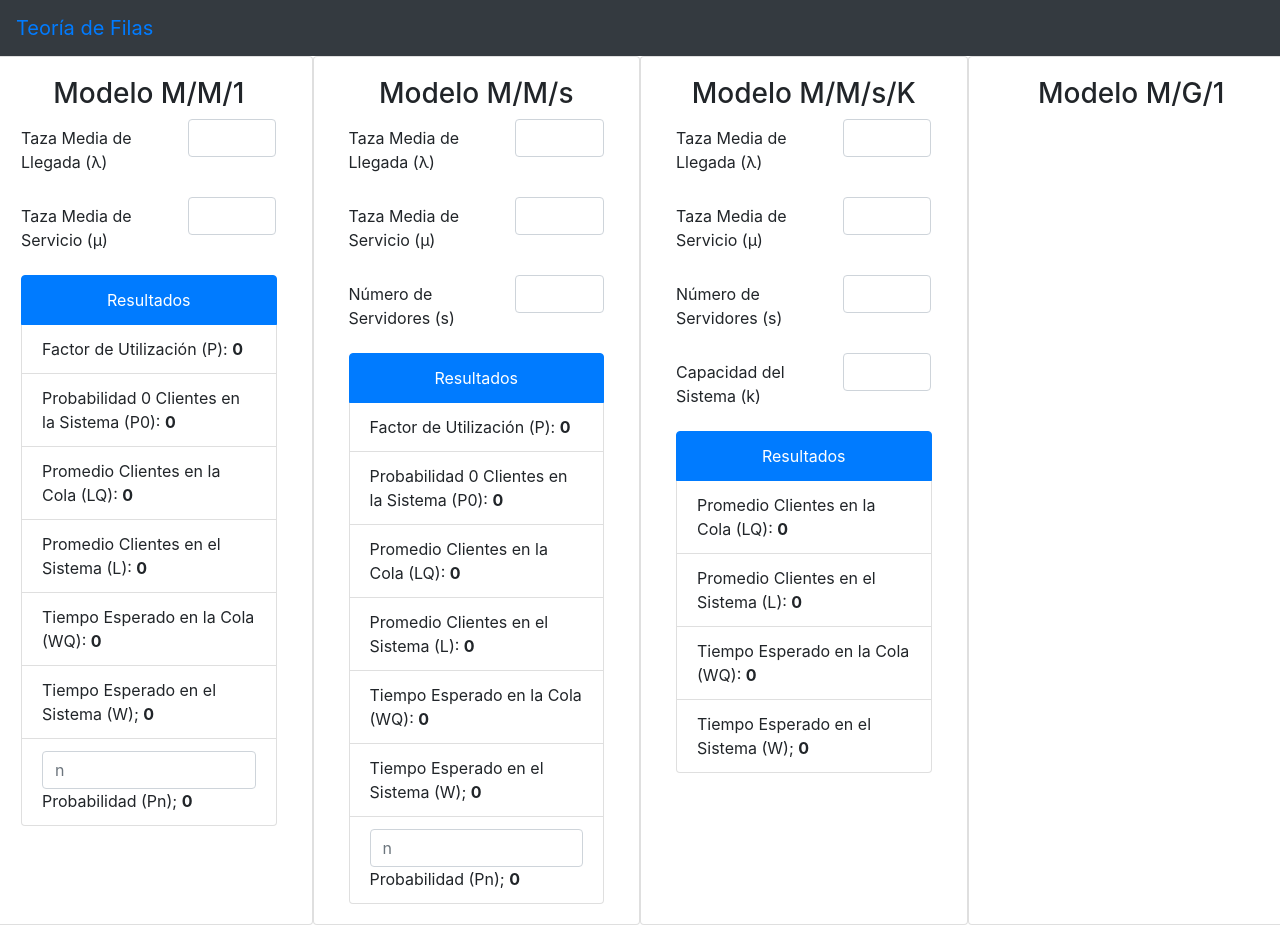
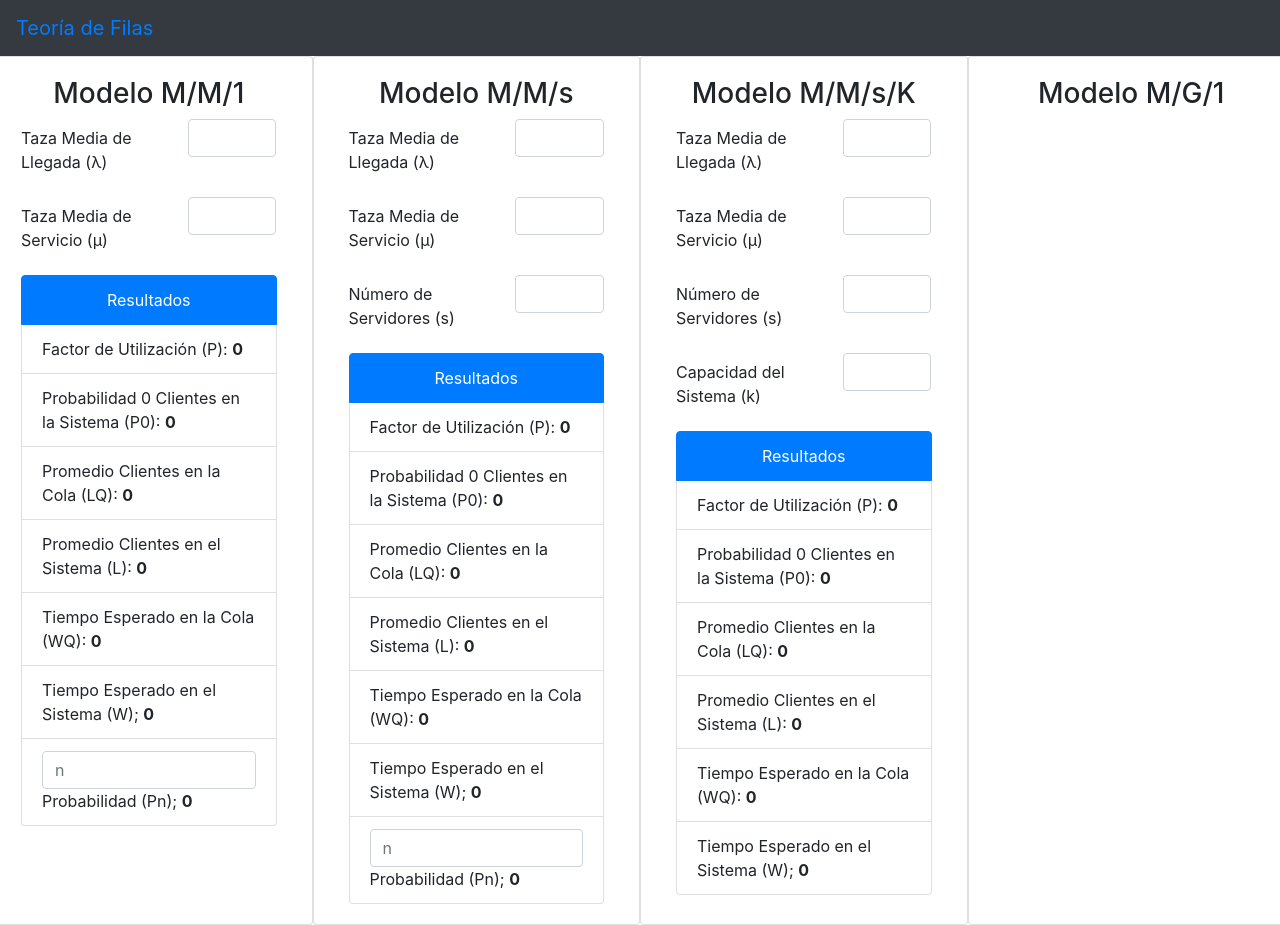
Before and after one commit to alfredopv/ProyectosM-todosCuantitativos, a React (Create React App) app in the folder proyecto2/: page / in a window 1280 px wide. Built offline with nearby package versions, Linux system fonts and the light colour scheme.

Commit message:
Ya está funcionando correctamente el sistema MMSK

```diff
--- a/proyecto2/src/Components/ModeloMMSK/ModeloMMSK.js
+++ b/proyecto2/src/Components/ModeloMMSK/ModeloMMSK.js
@@ -5,6 +5,10 @@ const miu = 0;
 const lamda = 0;
 const servidores = 0;
 const k = 0;
+const p = 0;
+const p0 = 0;
+const n = 0;
+const pn = 0;
 const lq = 0;
 const l = 0;
 const wq = 0;
@@ -13,24 +17,156 @@ class ModeloMMSK extends Component {
 
   constructor(props){
     super(props);
-    this.state = { miu, lamda, servidores, k, lq, l, wq, w }
+    this.state = { miu, lamda, servidores, k, p, p0, lq, l, wq, w }
     this.handleMiuChange = this.handleMiuChange.bind(this);
     this.handleLamdaChange = this.handleLamdaChange.bind(this);
     this.handleServidoresChange = this.handleServidoresChange.bind(this);
     this.handleKChange = this.handleKChange.bind(this);
+    this.calcularP = this.calcularP.bind(this);
+    this.calcularPk = this.calcularPk.bind(this);
+    this.calcularP0 = this.calcularP0.bind(this);
+    this.lamdaefectiva = this.lamdaefectiva.bind(this);
+    this.calcularLQ = this.calcularLQ.bind(this);
+    this.calcularWQ = this.calcularWQ.bind(this);
+    this.calcularW = this.calcularW.bind(this);
+    this.calcularL = this.calcularL.bind(this);
   }
 
   handleMiuChange( evt ){
-    this.setState({ miu: evt.target.value });
+    this.setState({ miu: evt.target.value }, () =>{
+      this.calcularP();
+      this.calcularP0();
+      this.calcularLQ();
+      this.calcularWQ();
+      this.calcularW();
+      this.calcularL();
+    });
   }
   handleLamdaChange( evt ){
-    this.setState({ lamda: evt.target.value });
+    this.setState({ lamda: evt.target.value }, () =>{
+      this.calcularP();
+      this.calcularP0();
+      this.calcularLQ();
+      this.calcularWQ();
+      this.calcularW();
+      this.calcularL();
     }
+  )};
   handleServidoresChange( evt ){
-    this.setState({ servidores: evt.target.value });
+    this.setState({ servidores: evt.target.value }, () =>{
+      this.calcularP();
+      this.calcularP0();
+      this.calcularLQ();
+      this.calcularWQ();
+      this.calcularW();
+      this.calcularL();
     }
+  )};
   handleKChange( evt ){
-    this.setState({ k: evt.target.value });
+    this.setState({ k: evt.target.value }, () =>{
+      this.calcularP();
+      this.calcularP0();
+      this.calcularLQ();
+      this.calcularWQ();
+      this.calcularW();
+      this.calcularL();
+    }
+  )};
+  factorial(n){
+    let res = 1;
+    while(n > 0){
+      res = res * n;
+      n = n-1;
+    }
+    return res;
+  }
+  lamdaefectiva(){
+    const lamda = this.state.lamda;
+    const pk = this.calcularPk();
+    return lamda*(1-pk);
+  }
+  calcularPk(){
+    const lamda = this.state.lamda;
+    const miu = this.state.miu;
+    const servidores = this.state.servidores;
+    const k = this.state.k;
+    const p0 = this.calcularP0();
+    let resultado;
+    if(k < servidores){
+      resultado = (Math.pow(lamda/miu,k)/this.factorial(k))*p0;
+    }else{
+      resultado = (Math.pow(lamda/miu,k)/(this.factorial(servidores)*Math.pow(servidores,k-servidores)))*p0;
+    }
+    return resultado;
+  }
+  calcularP(){
+    const lamda = this.state.lamda;
+    const miu = this.state.miu;
+    const servidores = this.state.servidores;
+    let resultado;
+    resultado = lamda / (servidores*miu);
+    this.setState({ p: resultado.toFixed(5) })
+    return resultado
+  }
+  calcularP0(){
+    const lamda = this.state.lamda;
+    const miu = this.state.miu;
+    const servidores = this.state.servidores;
+    const k = this.state.k;
+    let sumatoria = 0;
+    let multiplicacion = 0;
+    let p0;
+    for(let i = 0; i <= servidores; i++){
+      sumatoria = sumatoria + (Math.pow(lamda/miu,i)/this.factorial(i))
+    }
+    let factor1 = (Math.pow(lamda/miu,servidores)/this.factorial(servidores))
+    let factor2 = 0;
+    for(let j = (parseInt(servidores)+1); j <= k; j++){
+      factor2 = factor2 + (Math.pow(lamda/(servidores*miu),j-servidores))
+    }
+    multiplicacion = factor1*factor2;
+    //console.log(multiplicacion)
+    p0 = 1/(sumatoria + multiplicacion)
+    this.setState({ p0: p0.toFixed(5) })
+    return p0;
+  }
+  calcularLQ(){
+    const lamda = this.state.lamda;
+    const miu = this.state.miu;
+    const servidores = this.state.servidores;
+    const k = this.state.k;
+    const p = this.calcularP();
+    const p0 = this.calcularP0();
+    let numerador = 0;
+    let denominador = 0;
+    let multiplicador = 0;
+    let resultado = 0;
+    numerador = Math.pow(lamda/miu,servidores)*lamda*miu*p0;
+    denominador = this.factorial(servidores-1)*Math.pow(servidores*miu-lamda,2);
+    multiplicador = 1 - Math.pow(p,k-servidores) - ((k-servidores)*Math.pow(p,k-servidores)*(1-p))
+    resultado = (numerador/denominador)*multiplicador;
+    this.setState({ lq: resultado.toFixed(5) })
+    return resultado;
+  }
+  calcularWQ(){
+    const lq = this.calcularLQ();
+    const lamdaE = this.lamdaefectiva();
+    let resultado = lq/lamdaE;
+    this.setState({ wq: resultado.toFixed(5) })
+    return resultado;
+  }
+  calcularW(){
+    const wq = this.calcularWQ();
+    const miu = this.state.miu;
+    let resultado = wq + (1/miu);
+    this.setState({ w: resultado.toFixed(5) })
+    return resultado;
+  }
+  calcularL(){
+    const w = this.calcularW();
+    const lamdaE = this.lamdaefectiva();
+    let resultado = w*lamdaE;
+    this.setState({ l: resultado.toFixed(5) })
   }
 
   render() {
@@ -64,13 +200,20 @@ class ModeloMMSK extends Component {
               </div>
             </div>
           </form>
+          { this.state.lamda > this.state.miu ?
+            <div class="alert alert-danger" role="alert">
+              Sistema no estable
+            </div> :
             <ul className="list-group">
               <li className="list-group-item active text-center">Resultados</li>
+              <li className="list-group-item">Factor de Utilización (Ρ): <strong>{ this.state.p }</strong></li>
+              <li className="list-group-item">Probabilidad 0 Clientes en la Sistema (P0): <strong>{ this.state.p0 }</strong></li>
               <li className="list-group-item">Promedio Clientes en la Cola (LQ): <strong>{ this.state.lq }</strong></li>
               <li className="list-group-item">Promedio Clientes en el Sistema (L): <strong>{ this.state.l }</strong></li>
               <li className="list-group-item">Tiempo Esperado en la Cola (WQ): <strong>{ this.state.wq }</strong></li>
               <li className="list-group-item">Tiempo Esperado en el Sistema (W); <strong>{ this.state.w }</strong></li>
             </ul>
+          }
         </div>
       </div>
     );
```
Lines whose indentation alone changed are shown as unchanged.
